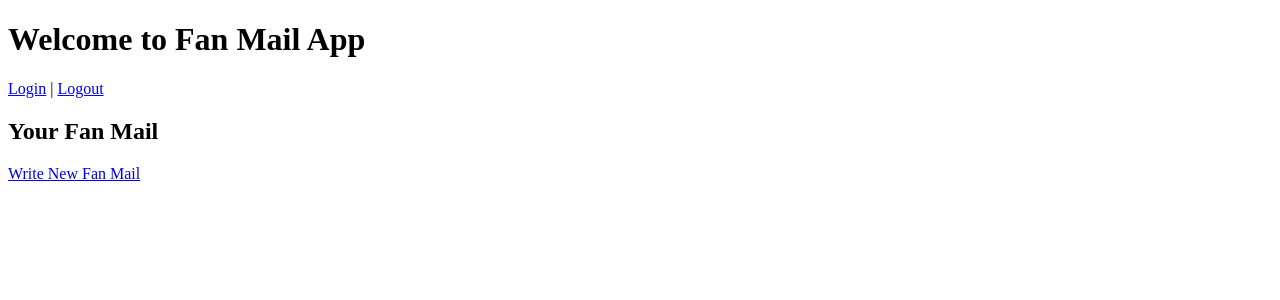
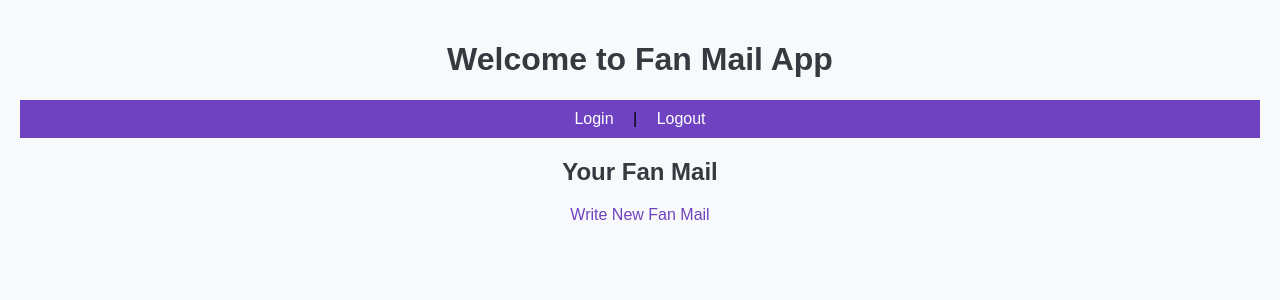
Before and after one commit to jnotter01/Twitch_POBOX, a Django app: page / in a window 1280 px wide. Shown: the top 300 px of the page. Run offline with Django 5.2, Linux system fonts and the light colour scheme; a user stored in the database is signed in; data that the repository does not hold is empty.

Commit message:
Updated UI color scheme to purple

```diff
--- /dev/null
+++ b/static/css/styles.css
@@ -0,0 +1,70 @@
+body {
+    font-family: Arial, sans-serif;
+    background-color: #f8f9fa;
+    margin: 0;
+    padding: 20px;
+    text-align: center;
+}
+
+h1, h2 {
+    color: #343a40;
+}
+
+nav {
+    background-color: #6f42c1;
+    padding: 10px;
+}
+
+nav a {
+    color: white;
+    text-decoration: none;
+    padding: 10px 15px;
+}
+
+nav a:hover {
+    background-color: #0056b3;
+}
+
+form {
+    background: white;
+    padding: 20px;
+    border-radius: 8px;
+    box-shadow: 0px 0px 10px rgba(0, 0, 0, 0.1);
+    max-width: 400px;
+    margin: 0 auto;
+}
+
+button {
+    background-color: #6f42c1;
+    color: white;
+    padding: 10px;
+    border: none;
+    border-radius: 5px;
+    cursor: pointer;
+}
+
+button:hover {
+    background-color: #0056b3;
+}
+
+ul {
+    list-style-type: none;
+    padding: 0;
+}
+
+li {
+    background: white;
+    margin: 10px;
+    padding: 10px;
+    border-radius: 5px;
+    box-shadow: 0px 0px 5px rgba(0, 0, 0, 0.1);
+}
+
+a {
+    color: #6f42c1;
+    text-decoration: none;
+}
+
+a:hover {
+    text-decoration: underline;
+}
--- a/templates/base.html
+++ b/templates/base.html
@@ -1,10 +1,13 @@
+{% load static %}
  <!DOCTYPE html>
 <html lang="en">
 <head>
     <meta charset="UTF-8">
     <meta name="viewport" content="width=device-width, initial-scale=1.0">
-    <title>{% block title %}My Site{% endblock %}</title>
+    <title>{% block title %}Fan Mail App{% endblock %}</title>
+    <link rel="stylesheet" href="{% static 'css/styles.css' %}">
 </head>
+
 <body>
     <header>
         <h1>Welcome to Fan Mail App</h1>
```
